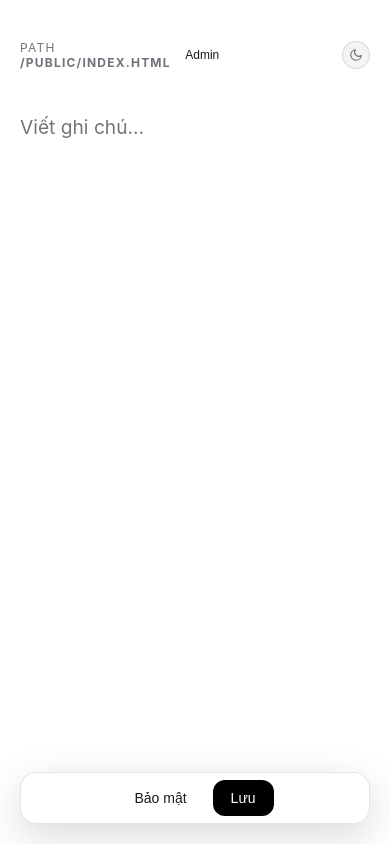
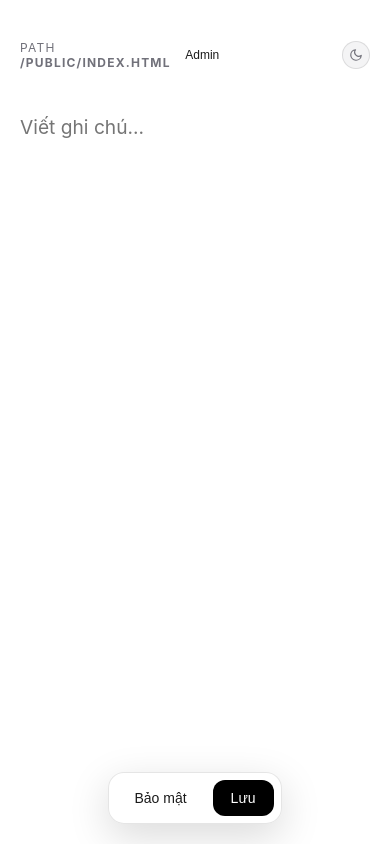
Before and after one commit to lekmedev/Minimalist-Note, a website: page public/index.html in a window 390 px wide. Drawn offline with Linux system fonts and the light colour scheme; files whose address does not match are found by name.

Commit message:
Update index.html
Remove @media (max-width: 600px) {
    .actions {
        width: calc(100% - 40px);
    }
}

```diff
--- a/public/index.html
+++ b/public/index.html
@@ -252,7 +252,6 @@
             }
 
             .actions {
-                width: calc(100% - 40px);
                 bottom: 20px;
                 justify-content: center;
             }
```
